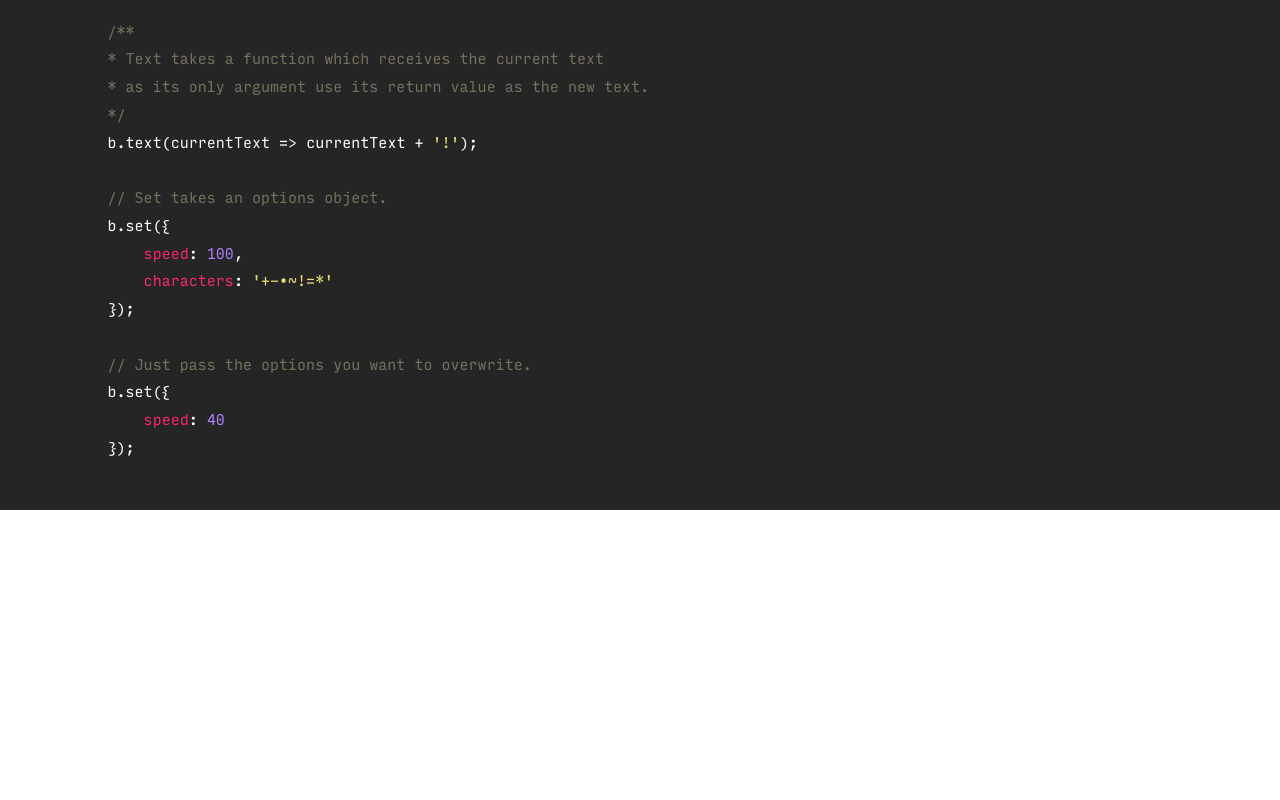
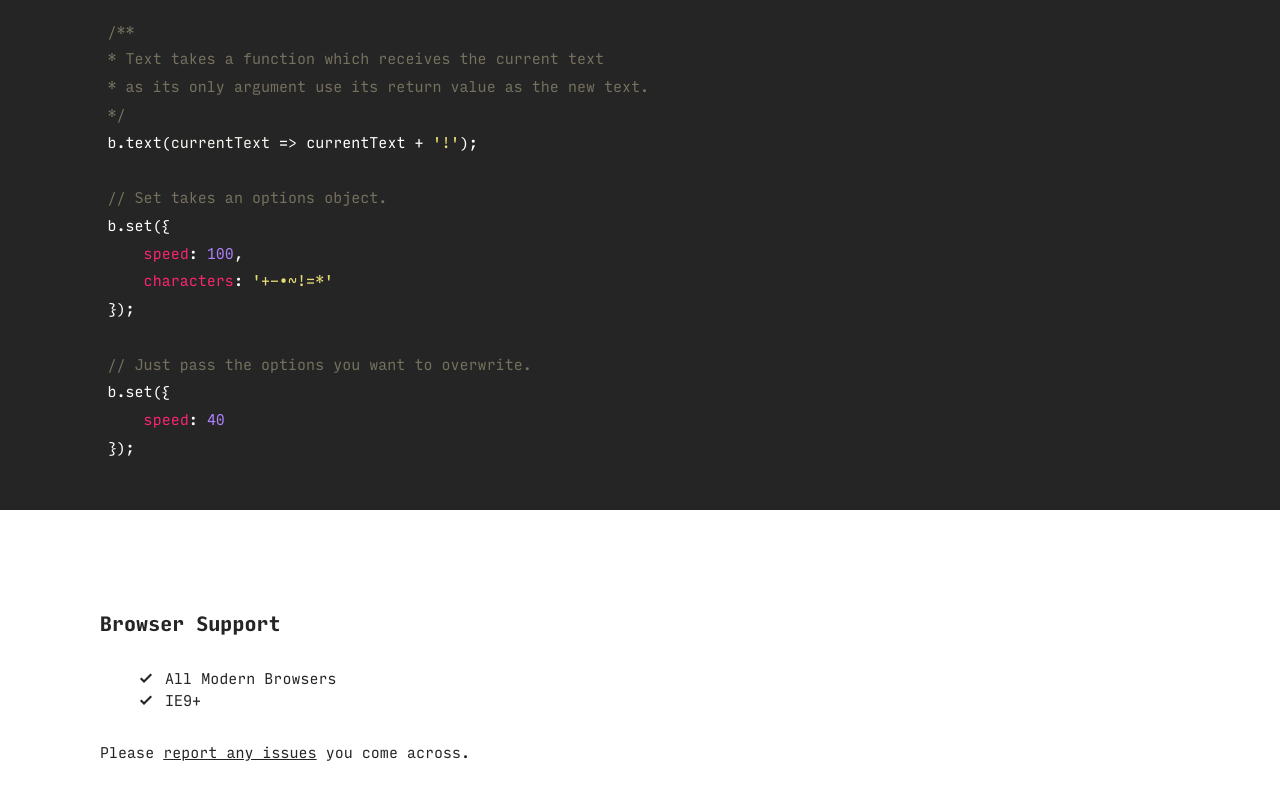
Before and after one commit to camwiegert/baffle, a website built with webpack: page index.html in a window 1280 px wide. Shown: the part 2478-3278 px from the top of the page. Before the commit the page ends 3088 px from the top, so only its background shows below. Built offline with nearby package versions, Linux system fonts and the light colour scheme.

Commit message:
Add browser support section

```diff
--- a/assets/css/main.scss
+++ b/assets/css/main.scss
@@ -32,6 +32,11 @@ a {
 
 p {
     max-width: 40em;
+}
+
+ul,
+ol {
+    list-style: none;
 }
 
 .codeBlock {
@@ -125,3 +130,7 @@ section {
         opacity: 0.35;
     }
 }
+
+#support ul {
+    margin-bottom: 2em;
+}
--- a/index.html
+++ b/index.html
@@ -92,6 +92,17 @@ b.set({
 </code></pre>
         </section>
 
+        <section id="support">
+            <div class="wrap">
+                <h3 class="sectionHeader"><a href="#install">Browser Support</a></h3>
+                <ul>
+                    <li><i class="octicon octicon-check"></i> All Modern Browsers</li>
+                    <li><i class="octicon octicon-check"></i> IE9+</li>
+                </ul>
+                <p>Please <a href="https://github.com/camwiegert/baffle/issues">report any issues</a> you come across.</p>
+            </div>
+        </section>
+
         <script src="./dist/baffle.min.js"></script>
         <script src="./assets/js/main.bundle.js"></script>
     </body>
```
Also changed, not shown: assets/css/main.min.css.
